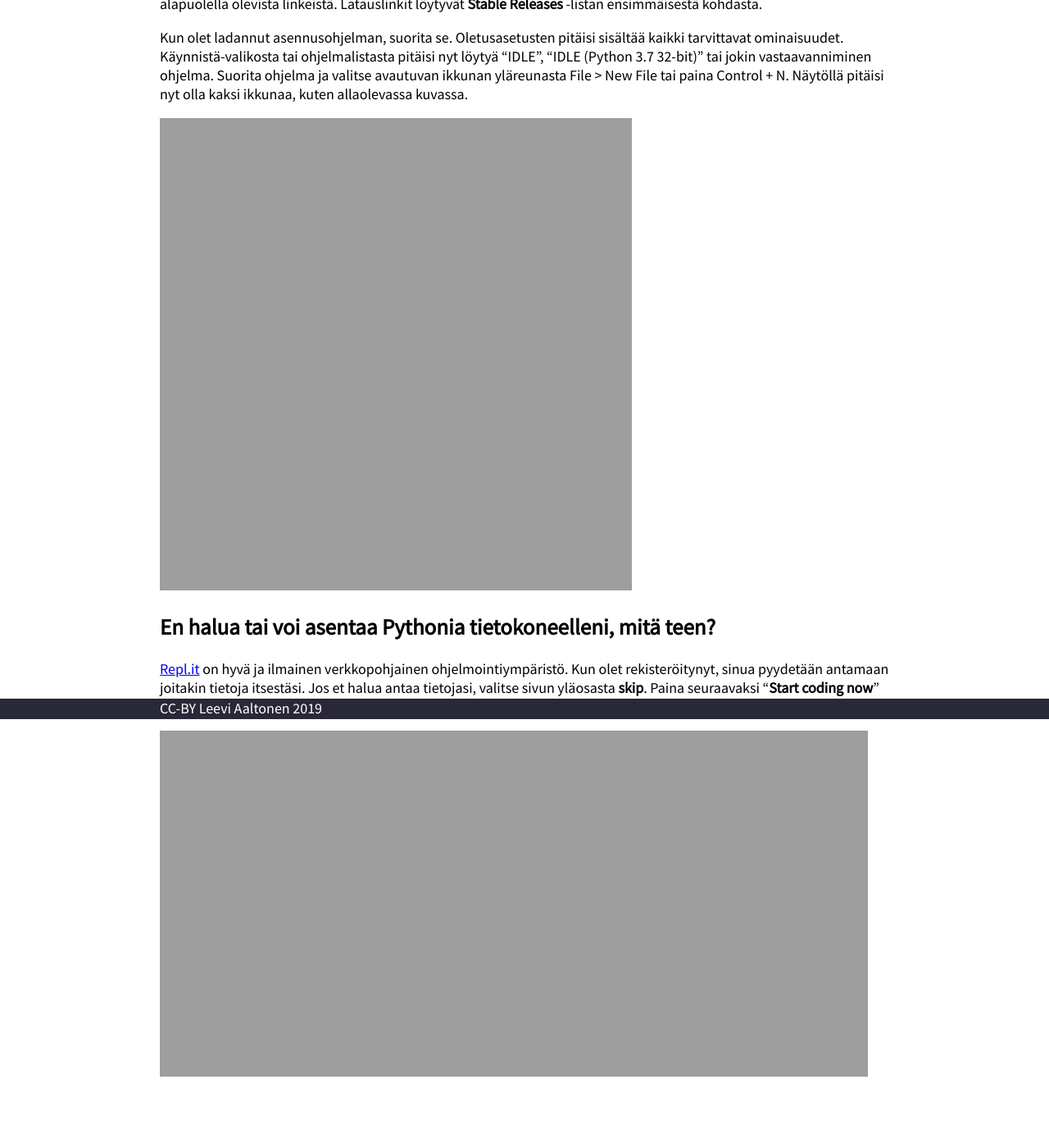
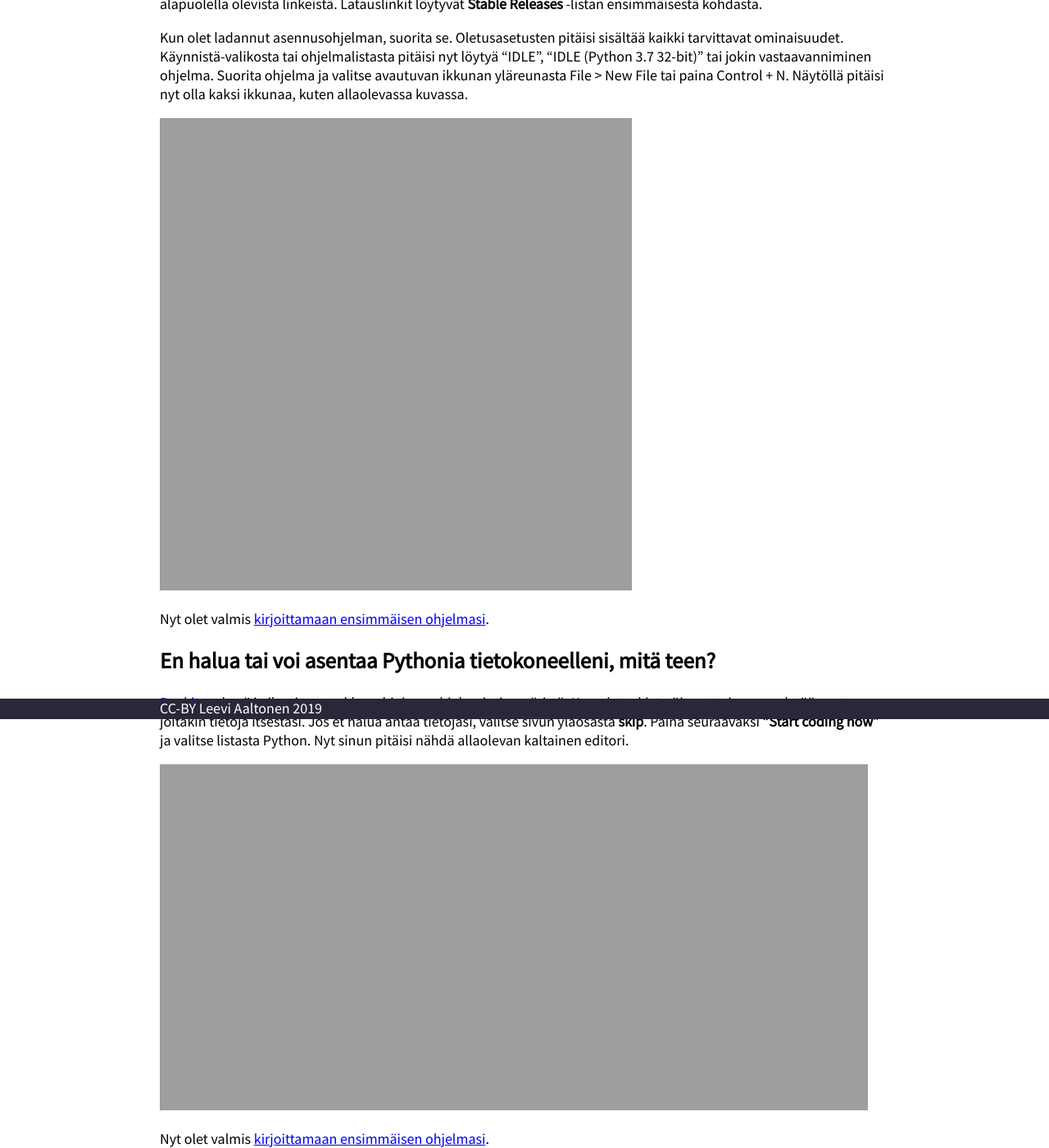
Before and after one commit to Lewskl/paittoni, a Jekyll site: the page built from aloitus/index.md, in a window 1280 px wide and 1400 px high, scrolled down 523 px. Shown: the whole window at 82% size. Built offline with Jekyll 4.4.1, drawn with Linux system fonts in a browser that asks for light colours; our own code applies the rules of GitHub Pages for plain Markdown files; before the commit the page ends 1841 px from its top, so only the background shows below that.

Commit message:
updated Getting started

```diff
--- a/aloitus/index.md
+++ b/aloitus/index.md
@@ -1,7 +1,6 @@
 ---
 title: Alkuvalmistelut
 ---
-
 
 # Alkuvalmistelut
 
@@ -23,10 +22,12 @@ Kun olet ladannut asennusohjelman, suorita se. Oletusasetusten pitäisi sisält
 
 <img src="{{ site.url }}/assets/images/idle-editor.png>" alt="IDLE-editori" height="576px" width="576px"/>
 
-
+Nyt olet valmis [kirjoittamaan ensimmäisen ohjelmasi](/helloworld/).
 
 ## En halua tai voi asentaa Pythonia tietokoneelleni, mitä teen?
 
 <a href="https://repl.it" target="_blank">Repl.it</a> on hyvä ja ilmainen verkkopohjainen ohjelmointiympäristö. Kun olet rekisteröitynyt, sinua pyydetään antamaan joitakin tietoja itsestäsi. Jos et halua antaa tietojasi, valitse sivun yläosasta **skip**. Paina seuraavaksi "**Start coding now**" ja valitse listasta Python. Nyt sinun pitäisi nähdä allaolevan kaltainen editori.
 
 <img src="{{ site.url }}/assets/images/replit-start.png>" alt="Replitin editori" height="422px" width="864px"/>
+
+Nyt olet valmis [kirjoittamaan ensimmäisen ohjelmasi](/helloworld/).
```
